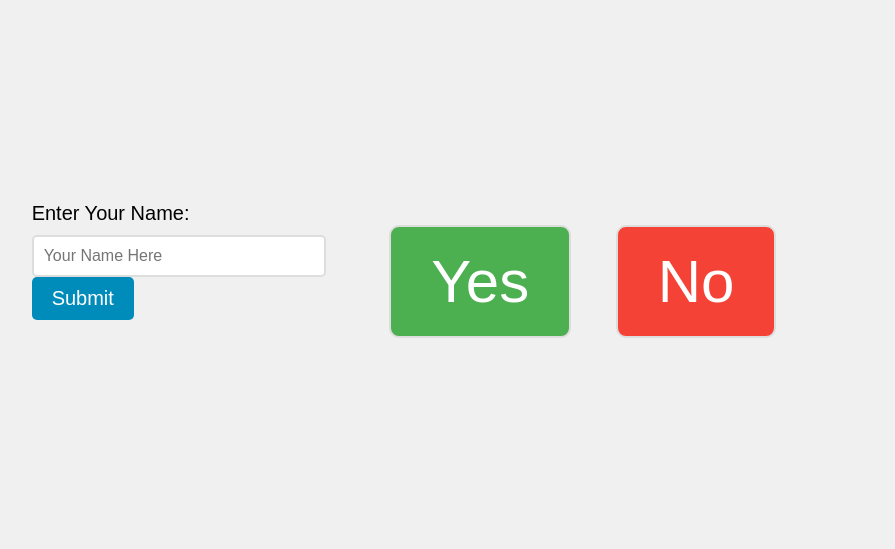
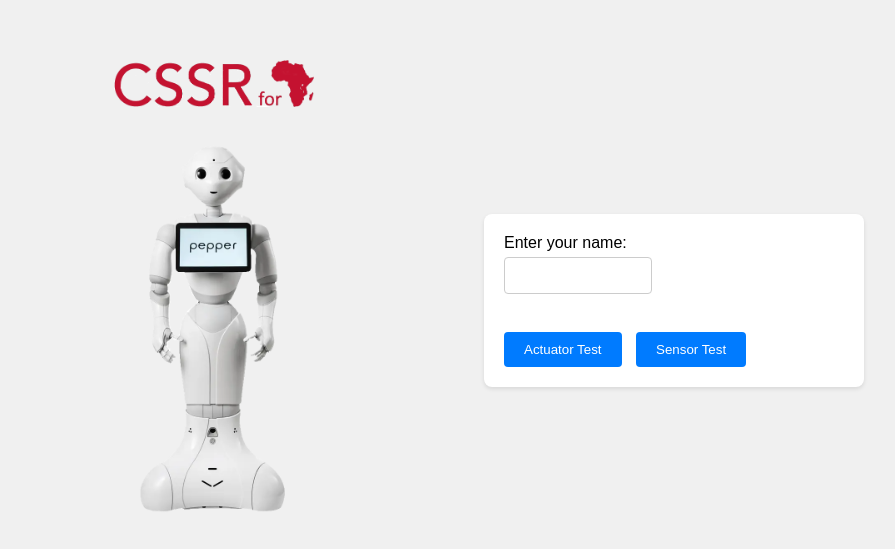
Before and after one commit to yohatad/netlify, a website: page index.html in a window 1280 px wide. Shown: the part 119-668 px from the top of the page, without its empty margins (226-1121 px from the left). Drawn offline with Linux system fonts and the light colour scheme.

Commit message:
Edited the page

```diff
--- a/index.html
+++ b/index.html
@@ -1,22 +1,34 @@
 <!DOCTYPE html>
-<html lang="en">
+<html>
 <head>
-    <meta charset="UTF-8">
-    <title>Yes or No Choices</title>
-    <link rel="stylesheet" href="style.css">
+    <title>CSSR4Africa</title>
+    <link rel="stylesheet" type="text/css" href="style.css">
 </head>
 <body>
-    <form id="nameForm">
-        <div class="input-container">
-            <label for="nameInput">Enter Your Name:</label>
-            <input type="text" id="nameInput" placeholder="Your Name Here">
-            <button type="submit" id="submitName">Submit</button>
+    <div class="container">
+        <div class="robot-image">
+            <img src="CSSRforAfrica_logo_red.png" alt="CSSR4Africa Logo" id="logo-image">
+            <img src="pepper_robot.png" alt="Pepper Robot" id="robot-image">
         </div>
-    </form>
-    <div class="choices-container">
-        <button id="yesButton" class="choice-button" type="button">Yes</button>
-        <button id="noButton" class="choice-button" type="button">No</button>
+        <div class="form-container">
+            <form id="mainForm">
+                <label for="name">Enter your name:</label>
+                <input type="text" id="name" name="name"><br><br>
+
+                <button type="button" id="actuatorTestBtn">Actuator Test</button>
+                <button type="button" id="sensorTestBtn">Sensor Test</button>
+            </form>
+        </div>
     </div>
-    <script src="script.js"></script>
+
+    <script>
+        document.getElementById('actuatorTestBtn').onclick = function() {
+            window.location.href = 'actuator_test.html';
+        };
+
+        document.getElementById('sensorTestBtn').onclick = function() {
+            window.location.href = 'sensor_test.html';
+        };
+    </script>
 </body>
 </html>
--- a/script.js
+++ b/script.js
@@ -1,39 +1,53 @@
-window.onload = function() {
-    var nameForm = document.getElementById('nameForm');
-    var nameInput = document.getElementById('nameInput');
-    var yesButton = document.getElementById('yesButton');
-    var noButton = document.getElementById('noButton');
-    var userName = '';
+document.addEventListener('DOMContentLoaded', function() {
+    const nameForm = document.getElementById('nameForm');
+    const nameInput = document.getElementById('nameInput');
+    const yesButton = document.getElementById('yesButton');
+    const noButton = document.getElementById('noButton');
+    let userName = '';
 
-    nameForm.onsubmit = function(event) {
-        event.preventDefault ? event.preventDefault() : (event.returnValue = false);
+    nameForm.addEventListener('submit', function(event) {
+        event.preventDefault();
         userName = nameInput.value.trim();
         if (userName) {
-            alert('Hello, ' + userName + '! Please make your choice.');
+            alert(`Hello, ${userName}! Please make your choice.`);
         } else {
             alert('Please enter your name.');
         }
-    };
+    });
 
-    function sendResponse(response) {
+    yesButton.addEventListener('click', function() {
         if (userName) {
-            var xhr = new XMLHttpRequest();
-            xhr.open('POST', 'https://fit-frank-stork.ngrok-free.app/submit', true);
-            xhr.setRequestHeader('Content-Type', 'application/json');
-            xhr.onreadystatechange = function () {
-                if (xhr.readyState === 4 && xhr.status === 200) {
-                    var json = JSON.parse(xhr.responseText);
-                    console.log('Success:', json);
-                }
-            };
-            var data = JSON.stringify({ name: userName, response: response });
-            xhr.send(data);
-            alert(userName + ' clicked ' + response);
+            fetch('https://fit-frank-stork.ngrok-free.app/submit', {
+                method: 'POST',
+                headers: {
+                    'Content-Type': 'application/json',
+                },
+                body: JSON.stringify({ name: userName, response: 'Yes' }),
+            })
+            .then(response => response.json())
+            .then(data => console.log('Success:', data))
+            .catch(error => console.error('Error:', error));
+            alert(`${userName} clicked Yes`);
         } else {
             alert('Please enter your name first.');
         }
-    }
+    });
 
-    yesButton.onclick = function() { sendResponse('Yes'); };
-    noButton.onclick = function() { sendResponse('No'); };
-};
+    noButton.addEventListener('click', function() {
+        if (userName) {
+            fetch('https://fit-frank-stork.ngrok-free.app/submit', {
+                method: 'POST',
+                headers: {
+                    'Content-Type': 'application/json',
+                },
+                body: JSON.stringify({ name: userName, response: 'No' }),
+            })
+            .then(response => response.json())
+            .then(data => console.log('Success:', data))
+            .catch(error => console.error('Error:', error));
+            alert(`${userName} clicked No`);
+        } else {
+            alert('Please enter your name first.');
+        }
+    });
+});
--- a/style.css
+++ b/style.css
@@ -1,73 +1,75 @@
-body, html {
-  height: 100%;
-  margin: 0;
-  display: flex;
-  justify-content: center;
-  align-items: center;
-  font-family: Arial, sans-serif;
-  background-color: #f0f0f0; /* Light grey background */
+body {
+    font-family: Arial, sans-serif;
+    margin: 0;
+    padding: 20px;
+    display: flex;
+    justify-content: center;
+    align-items: center;
+    height: 100vh; /* Make body take full viewport height */
+    background-color: #f0f0f0; /* Set background color to light grey */
 }
 
 .container {
-  text-align: center;
-  padding: 20px;
+    display: flex;
+    justify-content: space-around;
+    align-items: center;
+    width: 100%; /* Use full width of the body */
+    max-width: 900px; /* Max width for larger screens */
 }
 
-.input-container {
-  margin-bottom: 40px; /* Increased spacing */
+.robot-image {
+    text-align: center;
+    flex: 1;
 }
 
-.choice-button {
-  font-size: 60px; /* Increased font size for bigger buttons */
-  padding: 20px 40px; /* Increased padding for larger buttons */
-  margin: 20px;
-  border: 2px solid #ddd; /* Added border for style */
-  border-radius: 10px; /* Rounded corners */
-  cursor: pointer;
-  transition: background-color 0.3s, transform 0.2s; /* Smooth transition for interaction */
+#logo-image {
+    width: 200px; /* Decrease logo size */
+    height: auto;
+    margin-bottom: 10px; /* Space between logo and robot image */
 }
 
-#yesButton {
-  background-color: #4CAF50; /* More vibrant green */
-  color: white;
+#robot-image {
+    width: 500px; /* Increase robot image size */
+    height: auto;
 }
 
-#noButton {
-  background-color: #f44336; /* More vibrant red */
-  color: white;
+.form-container {
+    flex: 1;
+    text-align: left;
+    padding: 20px;
+    box-shadow: 0 2px 4px rgba(0, 0, 0, 0.1);
+    border-radius: 8px;
+    background: #fff;
+    margin-left: 20px;
 }
 
-#yesButton:hover, #noButton:hover {
-  transform: scale(1.1); /* Button grows when hovered */
+form {
+    display: inline-block;
 }
 
-#submitName {
-  background-color: #008CBA; /* Professional blue */
-  color: white;
-  padding: 10px 20px;
-  font-size: 20px;
-  border: none;
-  border-radius: 5px; /* Rounded corners */
-  cursor: pointer;
+label {
+    display: block;
+    margin-bottom: 5px;
 }
 
 input[type="text"] {
-  padding: 10px;
-  font-size: 16px;
-  border: 2px solid #ddd;
-  border-radius: 5px; /* Rounded corners */
-  width: 80%; /* Larger input field */
-  max-width: 500px; /* Maximum width */
+    width: 50%; /* Adjust the width to make the input box smaller */
+    padding: 10px;
+    margin-bottom: 20px;
+    border: 1px solid #ccc;
+    border-radius: 4px;
 }
 
-label {
-  display: block;
-  margin-bottom: 10px;
-  font-size: 20px;
+button {
+    padding: 10px 20px;
+    border: none;
+    background-color: #007bff;
+    color: white;
+    cursor: pointer;
+    border-radius: 4px;
+    margin-right: 10px;
 }
 
-form {
-  display: flex;
-  flex-direction: column;
-  align-items: center;
+button:hover {
+    background-color: #0056b3;
 }
```
Also changed, not shown: Africa logo.png (added), CSSRforAfrica_logo_red.png (added), pepper_robot.png (added).
